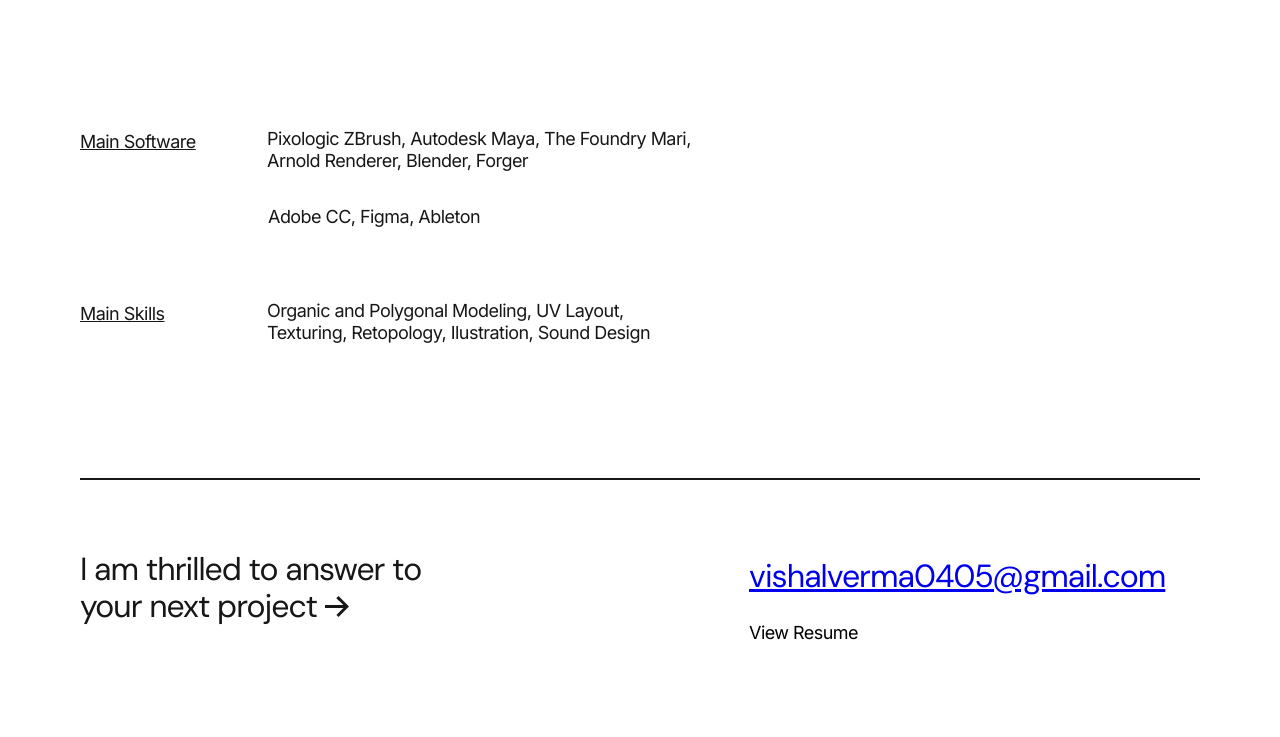
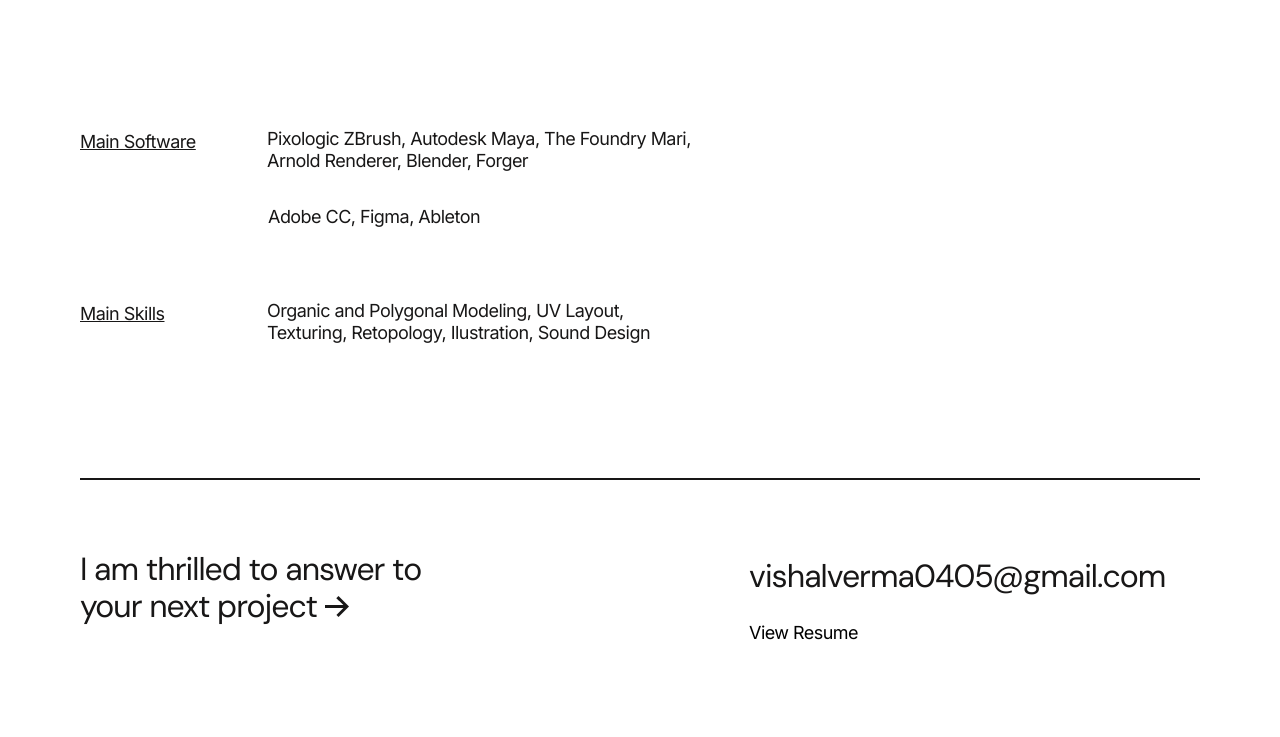
Before and after one commit to Vishal-0405/Module-5-project, a plain HTML site: page about.html in a window 1280 px wide. Shown: the part 958-1695 px from the top of the page. Drawn offline with Linux system fonts and the light colour scheme.

Commit message:
Update about.html

```diff
--- a/about.html
+++ b/about.html
@@ -75,7 +75,7 @@
     </div>
 
     <div class="Contact_Mail angle">
-      <a href="#">vishalverma0405@gmail.com </a>
+      vishalverma0405@gmail.com
     </div>
     <div class="Contact_Symbol"></div>
     <div class="Resume">
```
